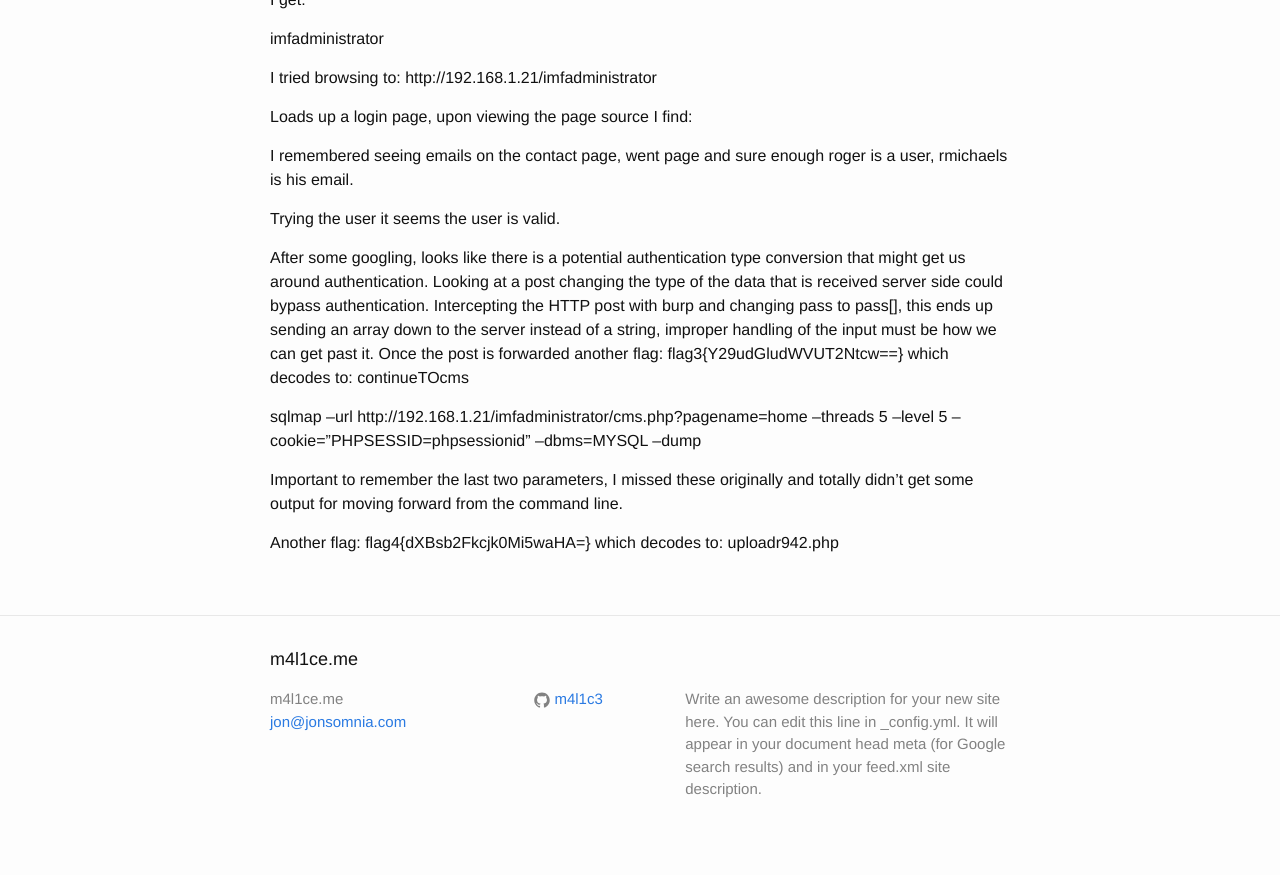
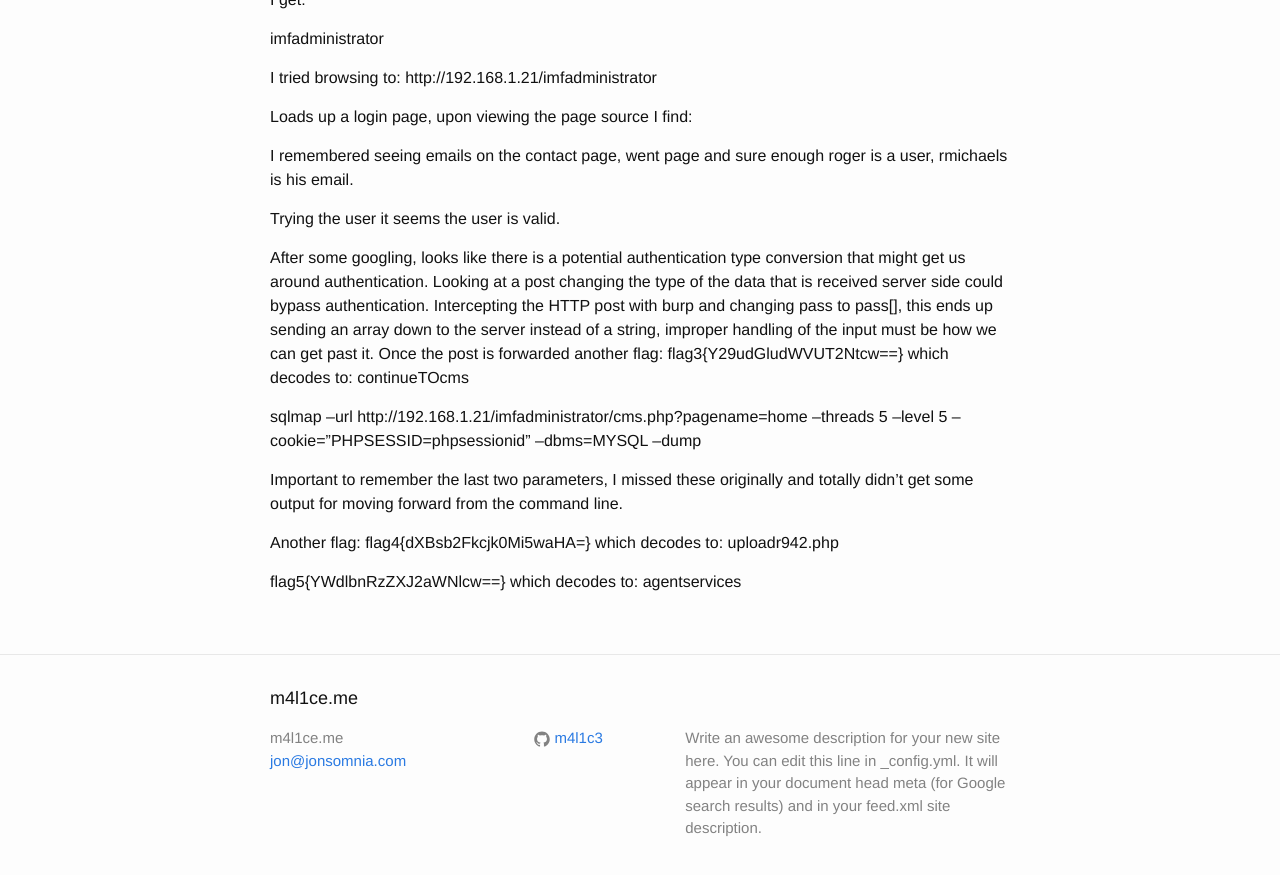
Before and after one commit to m4l1c3/m4l1c3.github.io, a Jekyll site: the page built from _posts/2016-11-24-imf.markdown, in a window 1280 px wide and 900 px high, scrolled down 809 px. Shown: the top 875 px of the window. Built offline with Jekyll 4.4.1, drawn with Linux system fonts in a browser that asks for light colours.

Commit message:
Another flag.

```diff
--- a/_posts/2016-11-24-imf.markdown
+++ b/_posts/2016-11-24-imf.markdown
@@ -65,3 +65,5 @@ sqlmap --url http://192.168.1.21/imfadministrator/cms.php?pagename=home --thread
 Important to remember the last two parameters, I missed these originally and totally didn't get some output for moving forward from the command line.
 
 Another flag: flag4{dXBsb2Fkcjk0Mi5waHA=} which decodes to: uploadr942.php
+
+flag5{YWdlbnRzZXJ2aWNlcw==} which decodes to: agentservices
```
